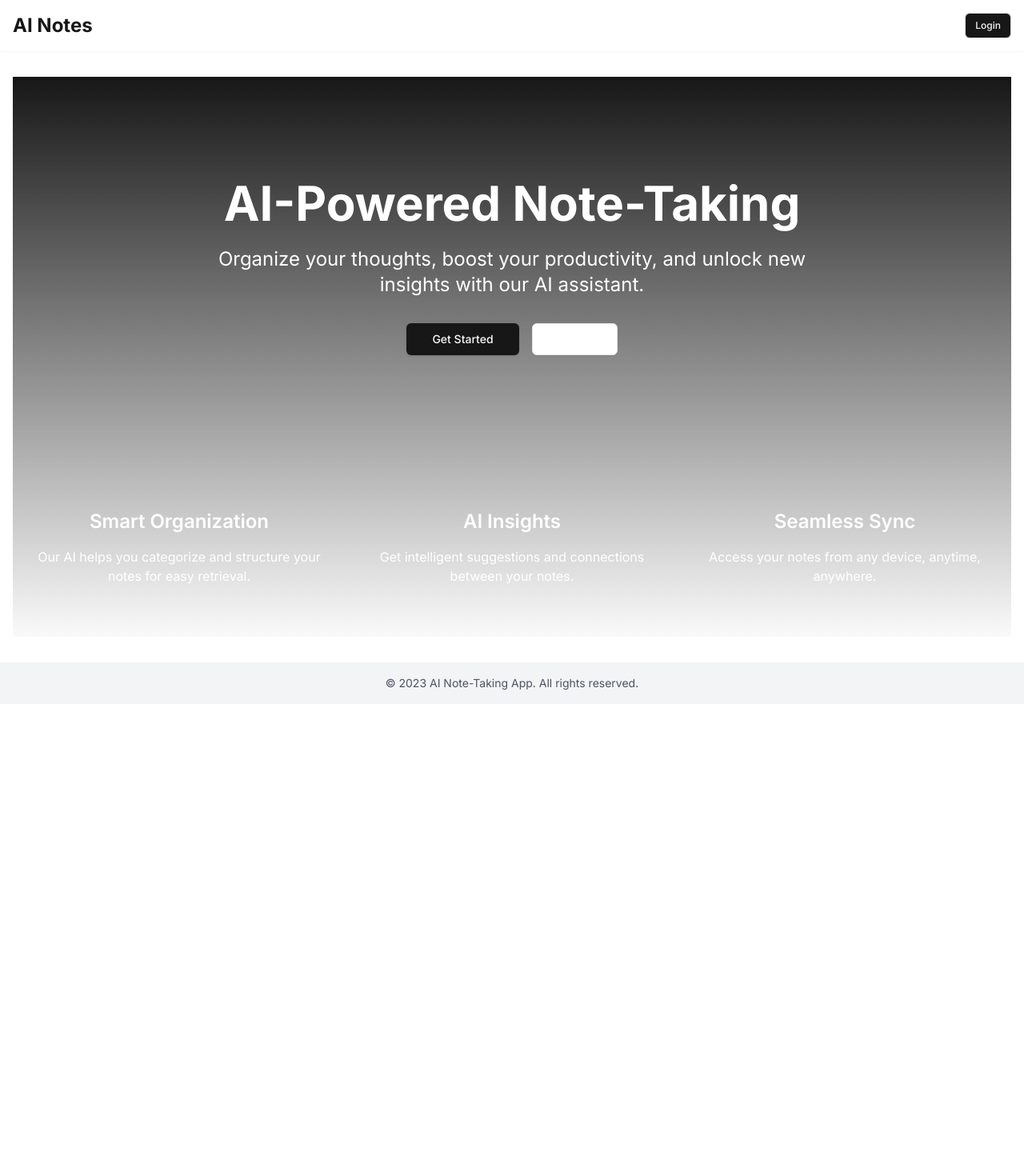
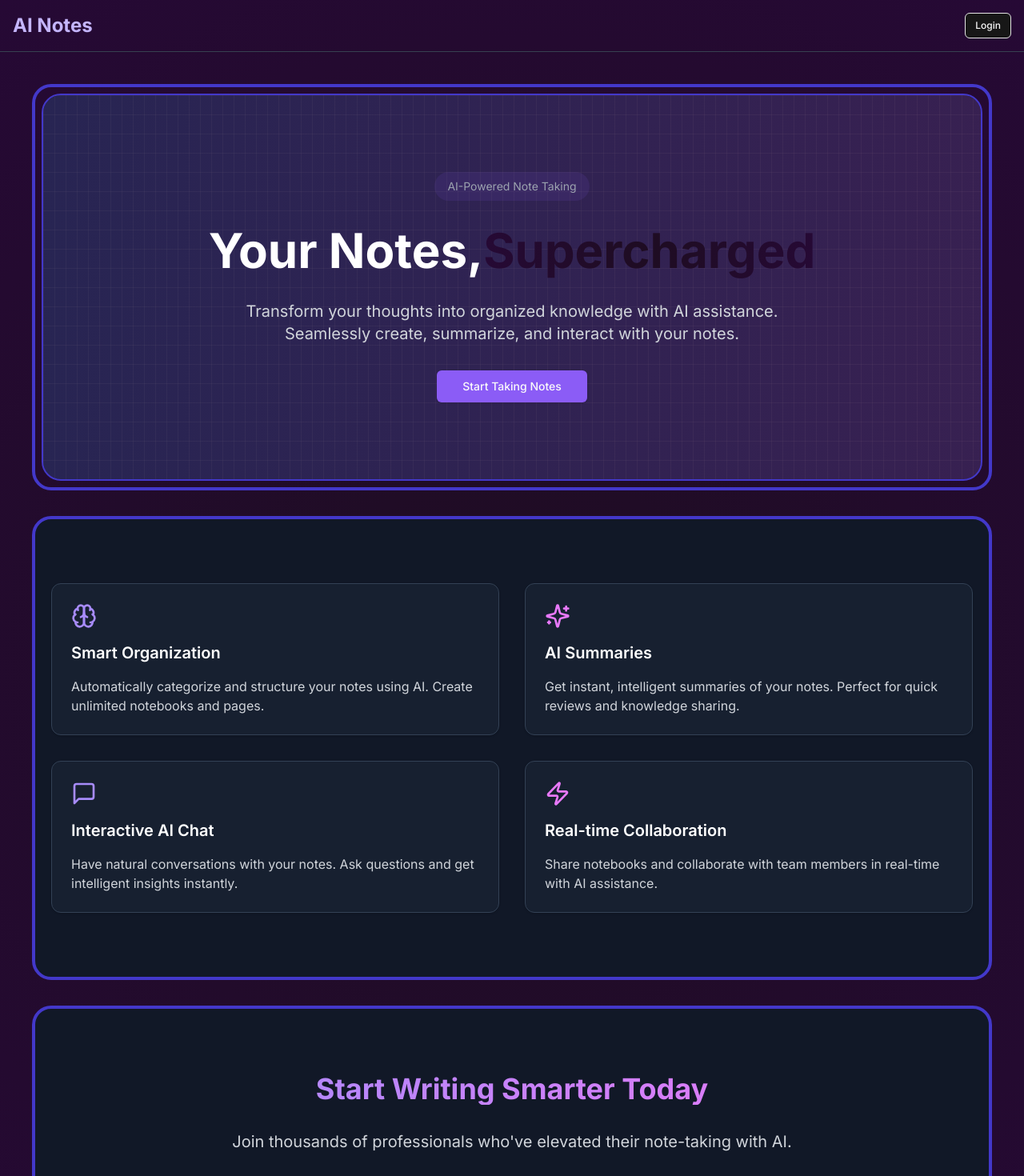
Before and after one commit to shounak03/AiNotes, a Next.js app: page / in a window 1280 px wide. Shown: the top 1470 px of the page at 80% size. Before the commit the page ends 880 px from the top, so only its background shows below. Built offline with nearby package versions, Linux system fonts and the light colour scheme; no server answers.

Commit message:
enhance ui part 1

```diff
--- a/app/layout.tsx
+++ b/app/layout.tsx
@@ -18,9 +18,9 @@ export default function RootLayout({
   return (
     <html lang="en">
       <body className={inter.className}>
-        <div className="flex flex-col min-h-screen">
+        <div className=" min-h-screen bg-custom-gradient-1">
           <Header />
-          <main className="flex-grow container mx-auto px-4 py-8">
+          <main className="flex-grow p-10" >
             {children}
           </main>
           <Toaster />
--- a/app/page.tsx
+++ b/app/page.tsx
@@ -1,43 +1,108 @@
-import Link from 'next/link'
-import { Button } from '@/components/ui/button'
 
-export default function LandingPage() {
+import React from 'react';
+import { Button } from "@/components/ui/button";
+import { Card, CardContent } from "@/components/ui/card";
+import { Brain, Sparkles, Zap, MessageSquare } from "lucide-react";
+
+const LandingPage = () => {
   return (
-    <div className="bg-gradient-to-b from-primary to-primary-foreground text-white">
-      <div className="container mx-auto px-4 py-16 md:py-32">
-        <div className="max-w-3xl mx-auto text-center">
-          <h1 className="text-4xl md:text-6xl font-bold mb-6">
-            AI-Powered Note-Taking
+    // <main className="min-h-screen space-y-8 p-4 bg-gradient-to-br from-blue-200 to-indigo-200">
+    <main className="min-h-screen space-y-8 violet-100">
+      {/* Hero Section with Grid Background */}
+      <section className="border-separate border-4 border-spacing-2 border-indigo-700 rounded-3xl p-2">
+
+
+        <section className="relative overflow-hidden  bg-slate-900 border-2  border-indigo-700 rounded-3xl p-24">
+
+          <div className="absolute inset-0 bg-[linear-gradient(to_right,#4f4f4f2e_1px,transparent_1px),linear-gradient(to_bottom,#4f4f4f2e_1px,transparent_1px)] bg-[size:14px_24px]">
+            <div className="absolute inset-0 bg-gradient-to-r from-violet-500/20 to-fuchsia-500/20"></div>
+          </div>
+
+          <div className="max-w-6xl mx-auto relative">
+            <div className="text-center space-y-8">
+              <span className="px-4 py-2 rounded-full bg-violet-500/10 text-gray-400 text-sm inline-block">
+                AI-Powered Note Taking
+              </span>
+              <h1 className="text-6xl font-bold text-white">
+                 Your Notes,
+                 {/*<span className="text-transparent bg-clip-text bg-black">Supercharged</span> */}
+                <span className="text-transparent bg-clip-text bg-custom-gradient-1">Supercharged</span>
               </h1>
-          <p className="text-xl md:text-2xl mb-8">
-            Organize your thoughts, boost your productivity, and unlock new insights with our AI assistant.
+              <p className="text-xl text-gray-300 max-w-2xl mx-auto">
+                Transform your thoughts into organized knowledge with AI assistance. Seamlessly create, summarize, and interact with your notes.
               </p>
-          <div className="space-x-4">
-            <Button asChild size="lg">
-              <Link href="/signup">Get Started</Link>
+              <div className="flex gap-4 justify-center">
+                <Button size="lg" className="bg-violet-500 hover:bg-violet-600">
+                  Start Taking Notes
                 </Button>
-            <Button asChild size="lg" variant="outline">
-              <Link href="/login">Log In</Link>
-            </Button>
+
               </div>
             </div>
           </div>
-      <div className="container mx-auto px-4 py-16">
-        <div className="grid md:grid-cols-3 gap-8">
-          <div className="text-center">
-            <h2 className="text-2xl font-semibold mb-4">Smart Organization</h2>
-            <p>Our AI helps you categorize and structure your notes for easy retrieval.</p>
+        </section>
+      </section>
+
+      {/* Features Grid */}
+      <section className="py-20 px-4 border-4 border-indigo-700 rounded-3xl bg-gray-900">
+        <div className="max-w-6xl mx-auto grid grid-cols-1 md:grid-cols-2 gap-8">
+          <Card className="bg-slate-800/50 border-slate-700 hover:border-violet-500/50 transition-all p-6">
+            <CardContent className="space-y-4 p-0">
+              <Brain className="h-8 w-8 text-violet-400" />
+              <h3 className="text-xl font-semibold text-white">Smart Organization</h3>
+              <p className="text-gray-300">
+                Automatically categorize and structure your notes using AI. Create unlimited notebooks and pages.
+              </p>
+            </CardContent>
+          </Card>
+
+          <Card className="bg-slate-800/50 border-slate-700 hover:border-violet-500/50 transition-all p-6">
+            <CardContent className="space-y-4 p-0">
+              <Sparkles className="h-8 w-8 text-fuchsia-400" />
+              <h3 className="text-xl font-semibold text-white">AI Summaries</h3>
+              <p className="text-gray-300">
+                Get instant, intelligent summaries of your notes. Perfect for quick reviews and knowledge sharing.
+              </p>
+            </CardContent>
+          </Card>
+
+          <Card className="bg-slate-800/50 border-slate-700 hover:border-violet-500/50 transition-all p-6">
+            <CardContent className="space-y-4 p-0">
+              <MessageSquare className="h-8 w-8 text-violet-400" />
+              <h3 className="text-xl font-semibold text-white">Interactive AI Chat</h3>
+              <p className="text-gray-300">
+                Have natural conversations with your notes. Ask questions and get intelligent insights instantly.
+              </p>
+            </CardContent>
+          </Card>
+
+          <Card className="bg-slate-800/50 border-slate-700 hover:border-violet-500/50 transition-all p-6">
+            <CardContent className="space-y-4 p-0">
+              <Zap className="h-8 w-8 text-fuchsia-400" />
+              <h3 className="text-xl font-semibold text-white">Real-time Collaboration</h3>
+              <p className="text-gray-300">
+                Share notebooks and collaborate with team members in real-time with AI assistance.
+              </p>
+            </CardContent>
+          </Card>
         </div>
-          <div className="text-center">
-            <h2 className="text-2xl font-semibold mb-4">AI Insights</h2>
-            <p>Get intelligent suggestions and connections between your notes.</p>
+      </section>
+
+      {/* CTA Section */}
+      <section className="py-20 px-4 border-4 border-indigo-700 rounded-3xl bg-gray-900">
+        <div className="max-w-4xl mx-auto text-center space-y-8">
+          <h2 className="text-4xl font-bold text-transparent bg-clip-text bg-gradient-to-r from-violet-400 to-fuchsia-400">
+            Start Writing Smarter Today
+          </h2>
+          <p className="text-xl text-gray-300">
+            Join thousands of professionals who've elevated their note-taking with AI.
+          </p>
+          <Button size="lg" className="bg-violet-500 hover:bg-violet-600">
+            Try Free for 14 Days
+          </Button>
         </div>
-          <div className="text-center">
-            <h2 className="text-2xl font-semibold mb-4">Seamless Sync</h2>
-            <p>Access your notes from any device, anytime, anywhere.</p>
-          </div>
-        </div>
-      </div>
-    </div>
-  )
-}
+      </section>
+    </main>
+  );
+};
+
+export default LandingPage;
--- a/components/Footer.tsx
+++ b/components/Footer.tsx
@@ -1,6 +1,6 @@
 export default function Footer() {
     return (
-      <footer className="bg-gray-100 py-4">
+      <footer className="0 border-t border-gray-600 py-4">
         <div className="container mx-auto px-4 text-center text-sm text-gray-600">
           © 2023 AI Note-Taking App. All rights reserved.
         </div>
--- a/components/Header.tsx
+++ b/components/Header.tsx
@@ -21,9 +21,9 @@ export default async function Header() {
 
 
   return (
-    <header className="bg-white shadow-sm">
+    <header className=" shadow-sm border-b border-gray-700">
       <div className="container mx-auto px-4 py-4 flex justify-between items-center">
-        <Link href="/" className="text-2xl font-bold text-primary">
+        <Link href="/" className="text-2xl font-bold text-violet-300">
           AI Notes
         </Link>
         {user!==null ? (
--- a/tailwind.config.ts
+++ b/tailwind.config.ts
@@ -9,6 +9,11 @@ export default {
   ],
   theme: {
   	extend: {
+		backgroundImage: {
+			'custom-gradient': 'linear-gradient(to right top, #2d144d, #2d1348, #2d1344, #2c123f, #2b123b, #291238, #281234, #261231, #23122e, #20122a, #1d1227, #1b1223)',
+
+			"custom-gradient-1": "radial-gradient(circle, #1e0c22, #200c26, #220b2b, #240a30, #260935)"
+		  },
   		colors: {
   			background: 'hsl(var(--background))',
   			foreground: 'hsl(var(--foreground))',
```
Lines whose indentation alone changed are shown as unchanged.
